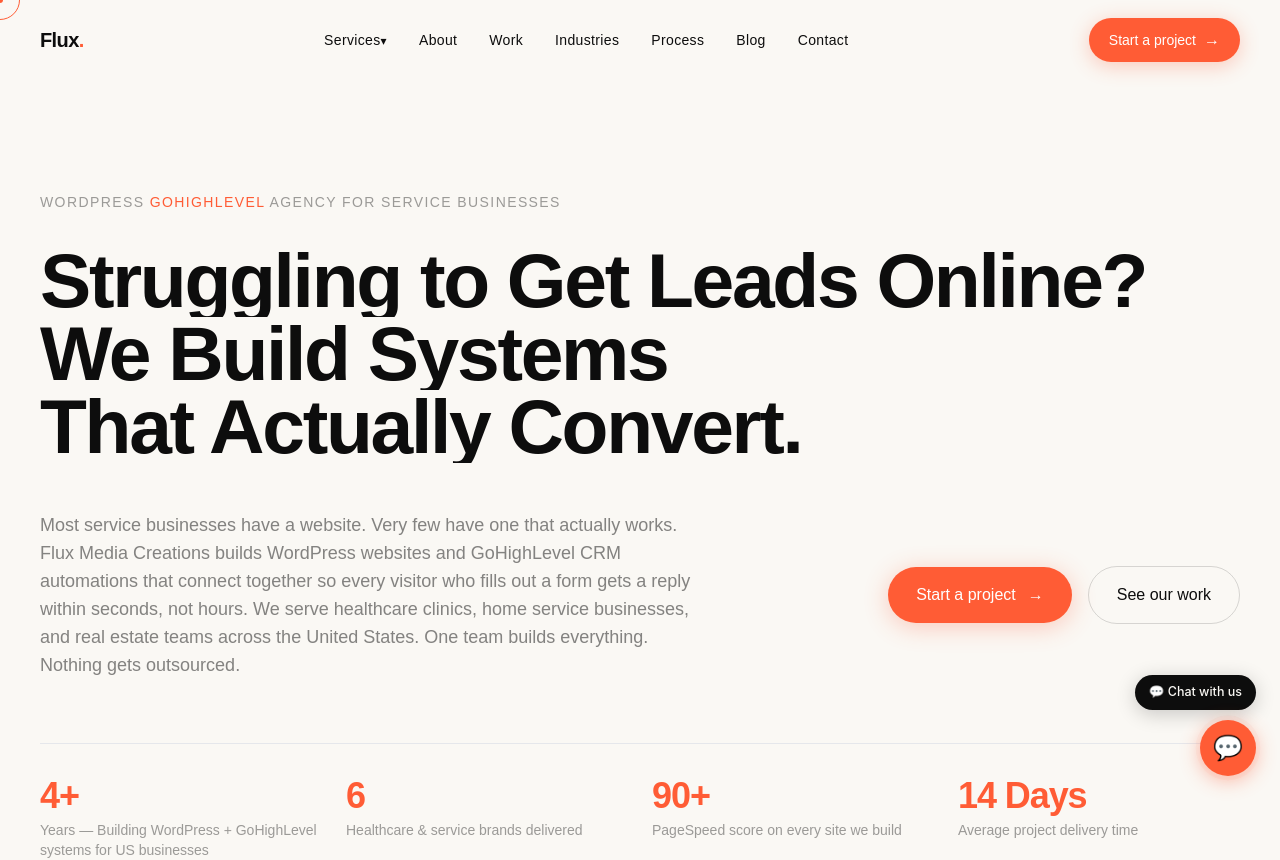
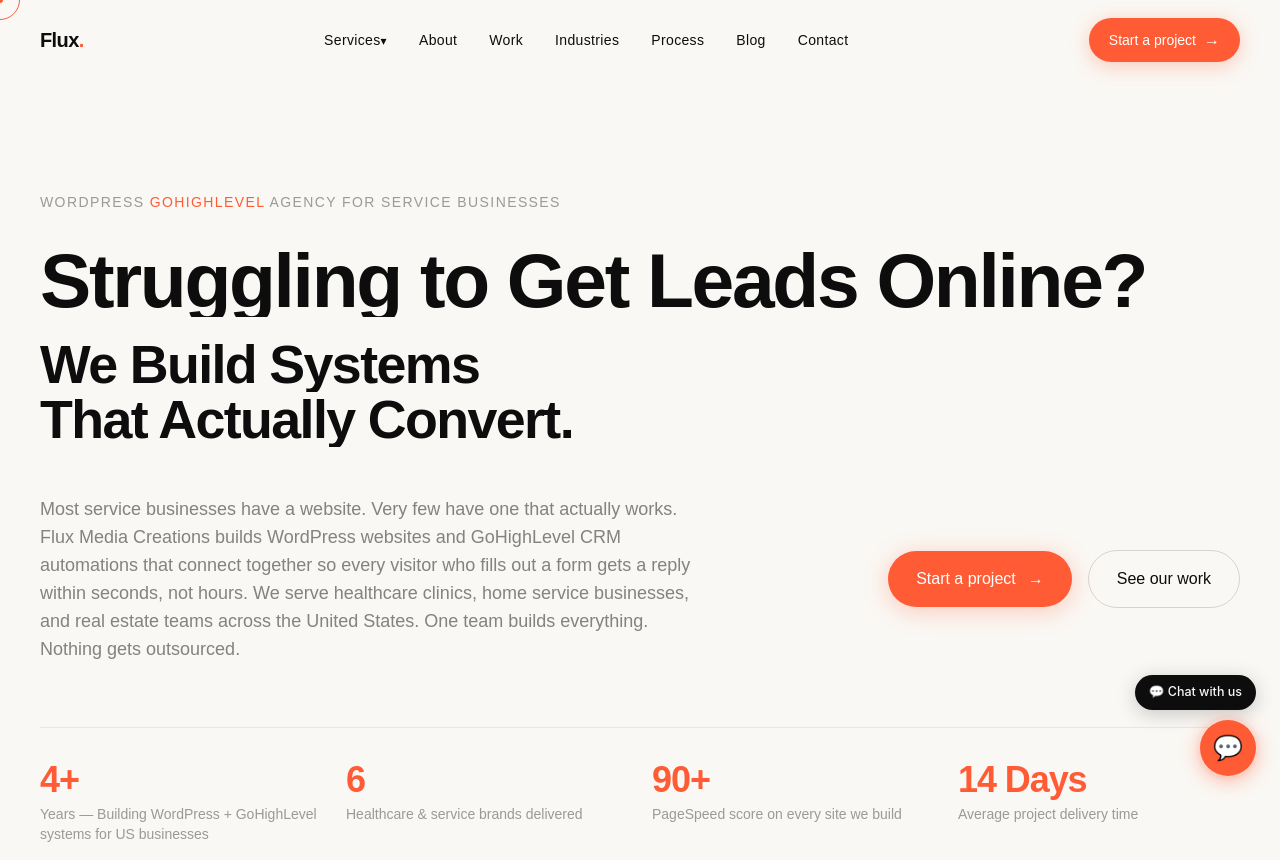
Before and after one commit to dev-gagandeep/Flux-Media-Creations, a Next.js app: page / in a window 1280 px wide. Shown: the top 860 px of the page. Built offline with nearby package versions, Linux system fonts and the light colour scheme; a web font is replaced by a local one.

Commit message:
Update homepage hero heading

```diff
--- a/src/components/sections/Hero.tsx
+++ b/src/components/sections/Hero.tsx
@@ -11,11 +11,7 @@
     animate: { opacity: 1, y: 0 },
   };
 
-  const headlineLines = [
-    "Struggling to Get Leads Online?",
-    "We Build Systems",
-    "That Actually Convert.",
-  ];
+  const subheadingLines = ["We Build Systems", "That Actually Convert."];
 
   return (
     <section className="min-h-screen flex flex-col justify-between pt-28 md:pt-32 pb-16 px-6 md:px-10 max-w-[1400px] mx-auto">
@@ -34,19 +30,35 @@
           className="font-display font-semibold leading-[0.95]"
           style={{ fontSize: "clamp(2.4rem, 6vw, 5.7rem)", letterSpacing: "-0.03em" }}
         >
-          {headlineLines.map((line, index) => (
+          <span className="block overflow-hidden">
+            <motion.span
+              className="block"
+              initial={{ y: "110%" }}
+              animate={{ y: 0 }}
+              transition={{ delay: 0.2, duration: 0.8, ease: [0.16, 1, 0.3, 1] }}
+            >
+              Struggling to Get Leads Online?
+            </motion.span>
+          </span>
+        </motion.h1>
+
+        <motion.h2
+          className="mt-5 font-display font-semibold leading-[1.02]"
+          style={{ fontSize: "clamp(1.8rem, 4.2vw, 4rem)", letterSpacing: "-0.03em" }}
+        >
+          {subheadingLines.map((line, index) => (
             <span key={line} className="block overflow-hidden">
               <motion.span
                 className="block"
                 initial={{ y: "110%" }}
                 animate={{ y: 0 }}
-                transition={{ delay: 0.2 + index * 0.1, duration: 0.8, ease: [0.16, 1, 0.3, 1] }}
+                transition={{ delay: 0.3 + index * 0.1, duration: 0.8, ease: [0.16, 1, 0.3, 1] }}
               >
                 {line}
               </motion.span>
             </span>
           ))}
-        </motion.h1>
+        </motion.h2>
 
         {/* Subline + CTA row */}
         <motion.div
```
